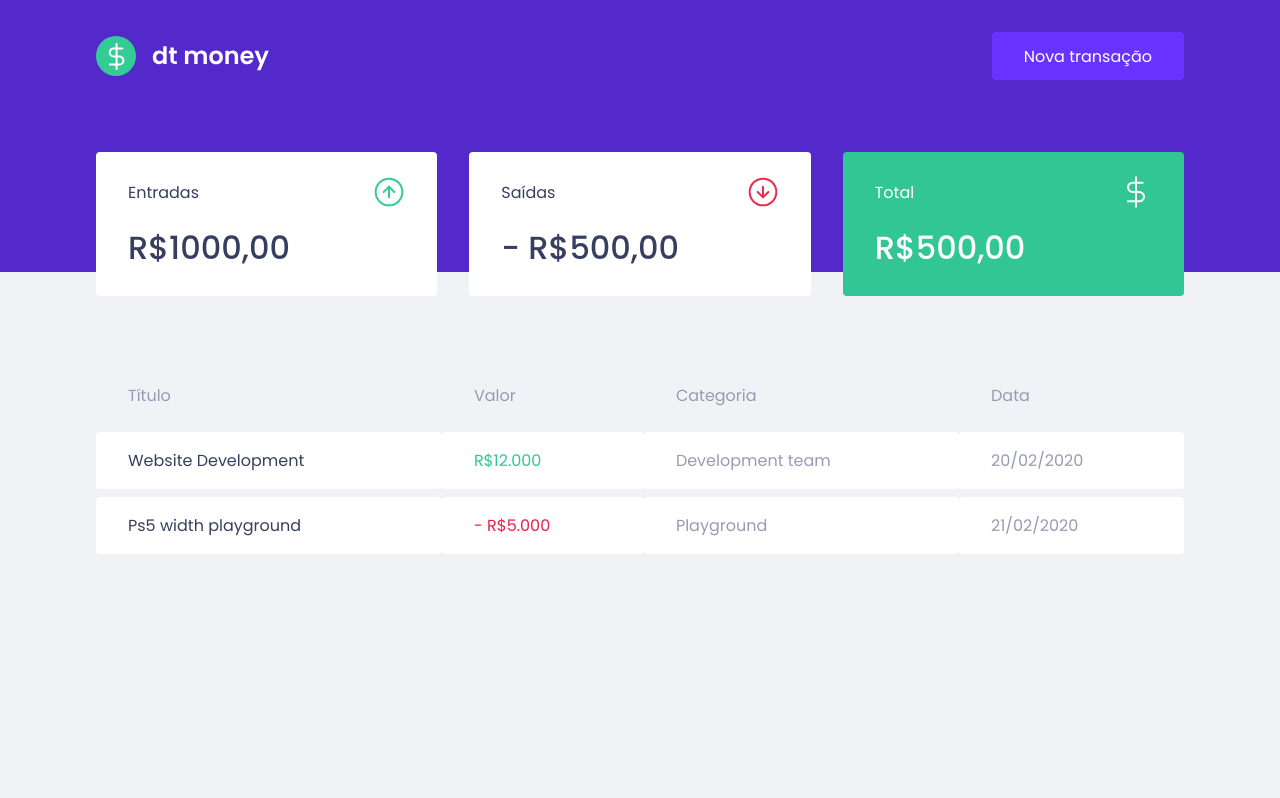
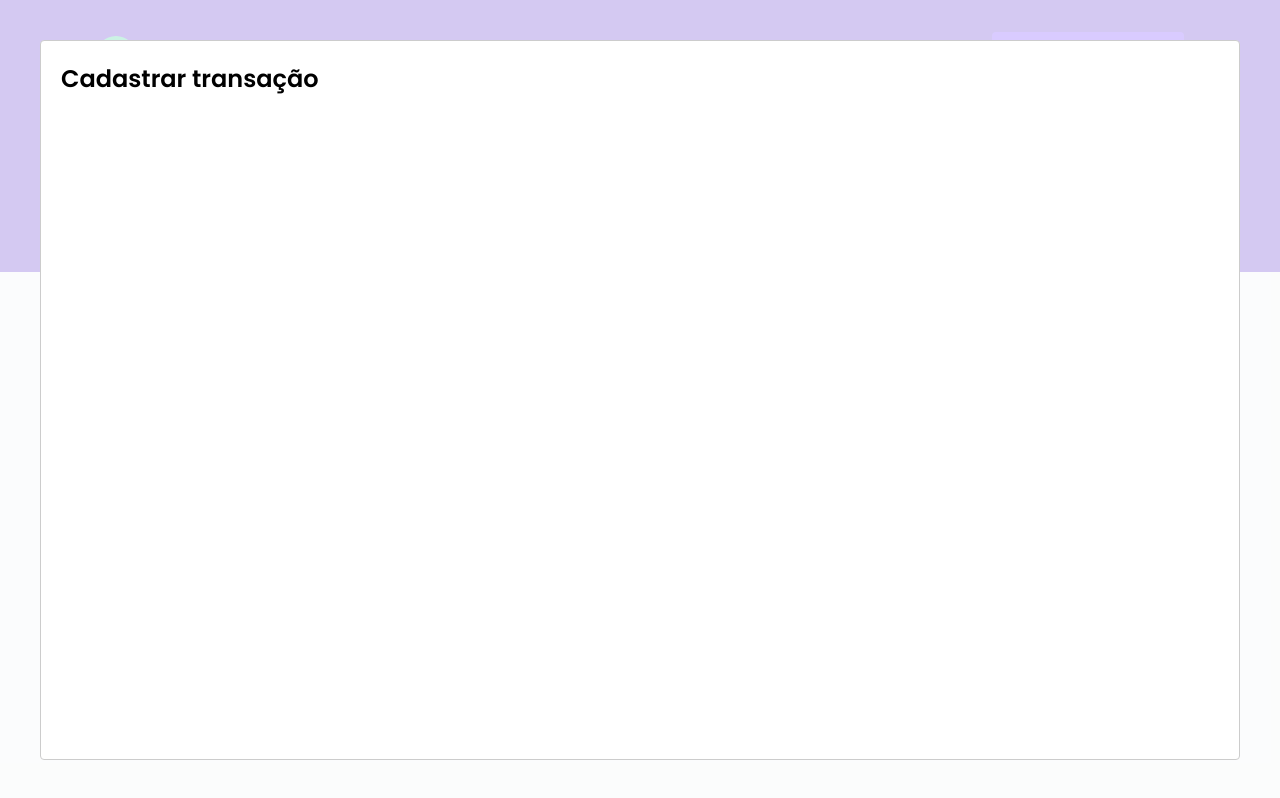
Before and after one commit to ottonSam/ignite-dtmoney, a React (Create React App) app: page / in a window 1280 px wide. Both pictures are taken after a click on the button "Nova transação". Built offline with nearby package versions, Linux system fonts and the light colour scheme; no server answers; what miragejs would draw is missing.

Commit message:
Create modal newtransactionmodal

```diff
--- a/package.json
+++ b/package.json
@@ -7,6 +7,7 @@
     "miragejs": "^0.1.41",
     "react": "^17.0.2",
     "react-dom": "^17.0.2",
+    "react-modal": "^3.13.1",
     "react-scripts": "4.0.3",
     "styled-components": "^5.3.0",
     "web-vitals": "^1.0.1"
@@ -19,6 +20,7 @@
     "@types/node": "^12.0.0",
     "@types/react": "^17.0.0",
     "@types/react-dom": "^17.0.0",
+    "@types/react-modal": "^3.12.0",
     "@types/styled-components": "^5.1.9",
     "typescript": "^4.1.2"
   },
--- a/src/App.tsx
+++ b/src/App.tsx
@@ -1,13 +1,37 @@
+import { useState } from 'react'
+import Modal from 'react-modal';
+
 import { Dashboard } from "./components/Dashboard";
 import { Header } from "./components/Header";
 
 import { GlobalStyle } from "./styles/global";
 
+Modal.setAppElement('#root');
+
 export function App() {
+  const [isNewTransactionModalOpen, setIsNewTransactionModalOpen] = useState(false);
+
+  function handleOpenNewTransactionModal() {
+    setIsNewTransactionModalOpen(true);
+  }
+
+  function handleCloseNewTransactionModal() {
+    setIsNewTransactionModalOpen(false);
+  }
+
   return (
     <>
       <GlobalStyle />
-      <Header />
+
+      <Header onOpenNewTransactionModal={handleOpenNewTransactionModal}/>
+
+      <Modal
+        isOpen={isNewTransactionModalOpen}
+        onRequestClose={handleCloseNewTransactionModal}
+      >
+        <h2>Cadastrar transação</h2>
+      </Modal>
+
       <Dashboard />
     </>
   );
--- a/src/components/Header/index.tsx
+++ b/src/components/Header/index.tsx
@@ -2,12 +2,16 @@
 
 import { Container, Content } from './styles'
 
-export function Header() {
+interface HeaderProps {
+  onOpenNewTransactionModal: () => void;
+}
+
+export function Header({onOpenNewTransactionModal}: HeaderProps) {
   return (
     <Container>
       <Content>
         <img src={logoImg} alt="dt money" />
-        <button type="button">
+        <button type="button" onClick={onOpenNewTransactionModal}>
           Nova transação
         </button>
       </Content>
```
Also changed, not shown: 1 other file (tests, documents, lock files or other folders).
